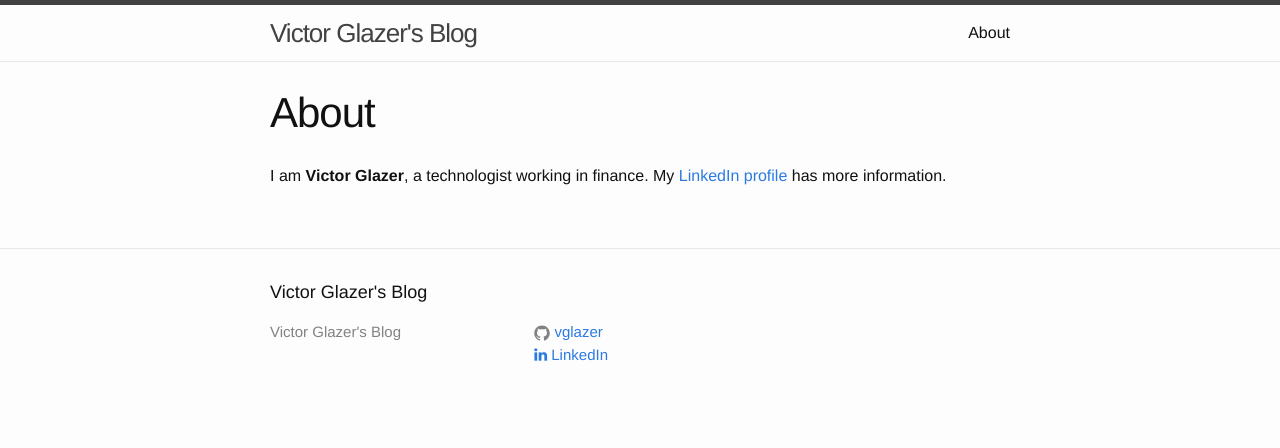
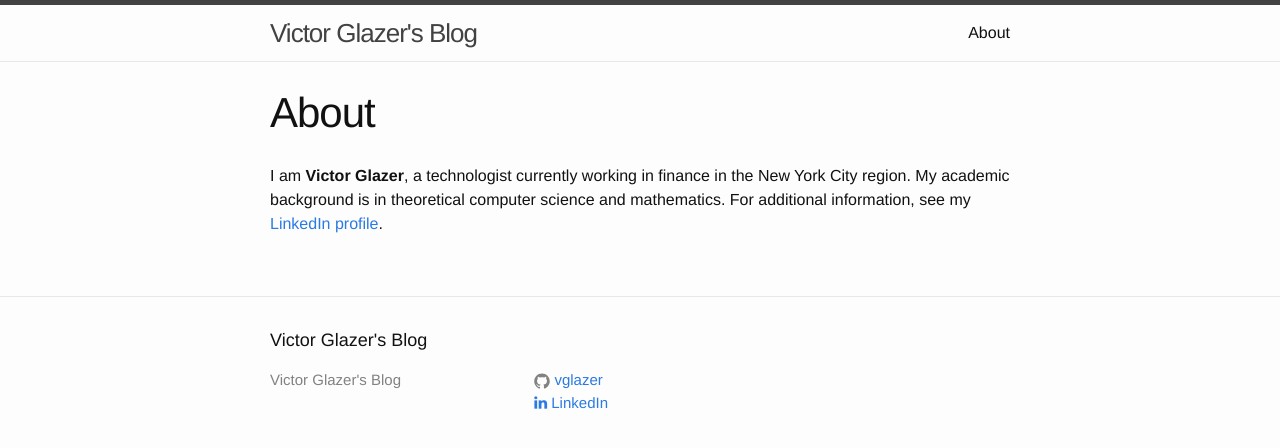
Before and after one commit to vglazer/vglazer.github.io, a Jekyll site: the page built from about.md, in a window 1280 px wide. Shown: the top 448 px of the page. Built offline with Jekyll 4.4.1, drawn with Linux system fonts in a browser that asks for light colours; nearby versions of some CDN libraries.

Commit message:
updated info

```diff
--- a/about.md
+++ b/about.md
@@ -3,6 +3,6 @@ layout: page
 title: About
 permalink: /about/
 ---
-I am **Victor Glazer**, a technologist working in finance.
-My [LinkedIn profile](https://www.linkedin.com/in/victorglazer/) has more
-information.
+I am **Victor Glazer**, a technologist currently working in finance in the New York City region.
+My academic background is in theoretical computer science and mathematics. For additional information,
+see my [LinkedIn profile](https://www.linkedin.com/in/victorglazer/).
```
